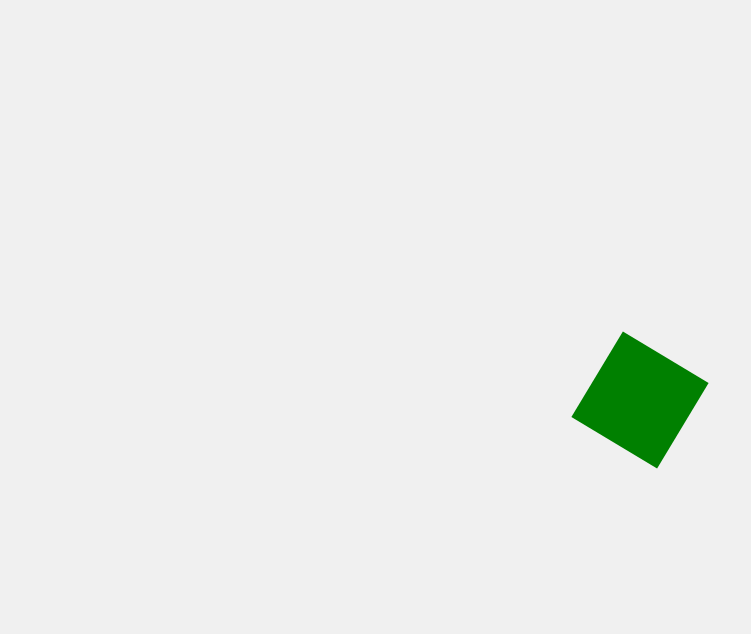
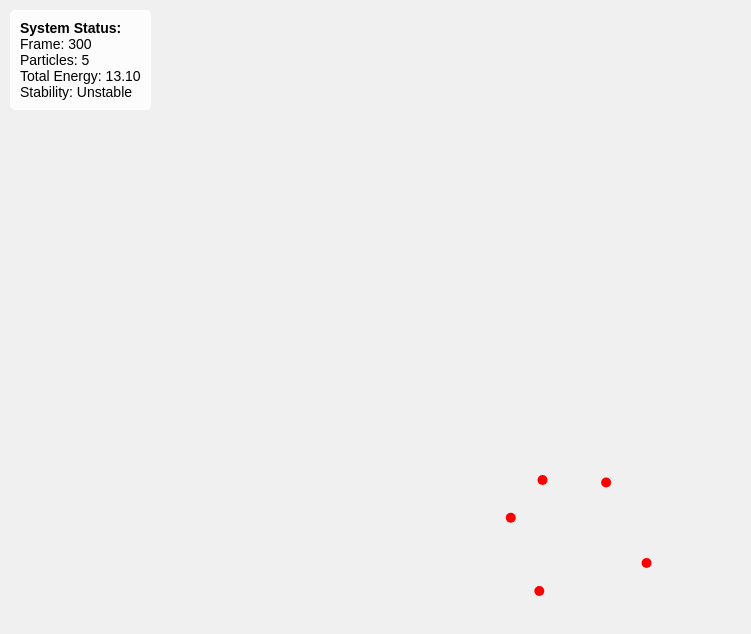
Before and after one commit to bux435x0/clusters, a plain HTML site: page index.html in a window 1280 px wide. Shown: the whole page, without its empty margins (0-751 px from the left). Drawn offline with Linux system fonts and the light colour scheme.

Commit message:
particles

```diff
--- a/script.js
+++ b/script.js
@@ -1,10 +1,123 @@
-const square = document.getElementById('square');
-let angle = 0;
+const NUM_PARTICLES = 5;
+const particles = [];
+const canvas = document.createElement('canvas');
+const ctx = canvas.getContext('2d');
+document.body.appendChild(canvas);
 
-function rotateSquare() {
-    angle += 1;
-    square.style.transform = `rotate(${angle}deg)`;
-    requestAnimationFrame(rotateSquare);
+const statusDiv = document.createElement('div');
+statusDiv.style.position = 'absolute';
+statusDiv.style.top = '10px';
+statusDiv.style.left = '10px';
+statusDiv.style.backgroundColor = 'rgba(255, 255, 255, 0.8)';
+statusDiv.style.padding = '10px';
+statusDiv.style.borderRadius = '5px';
+statusDiv.style.fontFamily = 'Arial, sans-serif';
+statusDiv.style.fontSize = '14px';
+document.body.appendChild(statusDiv);
+
+canvas.width = window.innerWidth;
+canvas.height = window.innerHeight;
+
+let frame = 0;
+let isStable = false;
+
+class Particle {
+    constructor(x, y) {
+        this.x = x;
+        this.y = y;
+        this.vx = Math.random() * 2 - 1;
+        this.vy = Math.random() * 2 - 1;
+    }
+
+    update() {
+        particles.forEach((other) => {
+            if (other === this) return;
+
+            const dx = other.x - this.x;
+            const dy = other.y - this.y;
+            const distance = Math.sqrt(dx * dx + dy * dy);
+
+            if (distance > 0) {
+                // Gravity-like attraction
+                const gravityForce = 0.05;
+                this.vx += (dx / distance) * gravityForce;
+                this.vy += (dy / distance) * gravityForce;
+
+                // Repulsion at close distances
+                if (distance < 100) {
+                    const repulsionForce = (100 - distance) / 100;
+                    this.vx -= (dx / distance) * repulsionForce;
+                    this.vy -= (dy / distance) * repulsionForce;
+                }
+            }
+        });
+
+        // Apply damping to reduce kinetic energy
+        this.vx *= 0.99; // Reduce velocity by 1%
+        this.vy *= 0.99; // Reduce velocity by 1%
+
+        // Update position
+        this.x += this.vx;
+        this.y += this.vy;
+
+        // Bounce off walls
+        if (this.x < 0 || this.x > canvas.width) this.vx *= -1;
+        if (this.y < 0 || this.y > canvas.height) this.vy *= -1;
+    }
+
+    draw() {
+        ctx.beginPath();
+        ctx.arc(this.x, this.y, 5, 0, Math.PI * 2);
+        ctx.fillStyle = 'red';
+        ctx.fill();
+        ctx.closePath();
+    }
+
+    kineticEnergy() {
+        return 0.5 * (this.vx * this.vx + this.vy * this.vy);
+    }
 }
 
-rotateSquare();
+// Initialize particles
+for (let i = 0; i < NUM_PARTICLES; i++) {
+    particles.push(new Particle(Math.random() * canvas.width, Math.random() * canvas.height));
+}
+
+function calculateTotalEnergy() {
+    return particles.reduce((total, particle) => total + particle.kineticEnergy(), 0);
+}
+
+function updateStatus(totalEnergy) {
+    statusDiv.innerHTML = `
+        <strong>System Status:</strong><br>
+        Frame: ${frame}<br>
+        Particles: ${particles.length}<br>
+        Total Energy: ${totalEnergy.toFixed(2)}<br>
+        Stability: ${isStable ? 'Stable' : 'Unstable'}
+    `;
+}
+
+function animate() {
+    if (isStable) return;
+
+    ctx.clearRect(0, 0, canvas.width, canvas.height);
+
+    particles.forEach((particle) => {
+        particle.update();
+        particle.draw();
+    });
+
+    const totalEnergy = calculateTotalEnergy();
+    updateStatus(totalEnergy);
+
+    if (totalEnergy < 0.01) {
+        isStable = true;
+        updateStatus(totalEnergy);
+        return;
+    }
+
+    frame++;
+    requestAnimationFrame(animate);
+}
+
+animate();
--- a/style.css
+++ b/style.css
@@ -6,9 +6,3 @@ body {
     height: 100vh;
     background-color: #f0f0f0;
 }
-
-#square {
-    width: 100px;
-    height: 100px;
-    background-color: green;
-}
```
